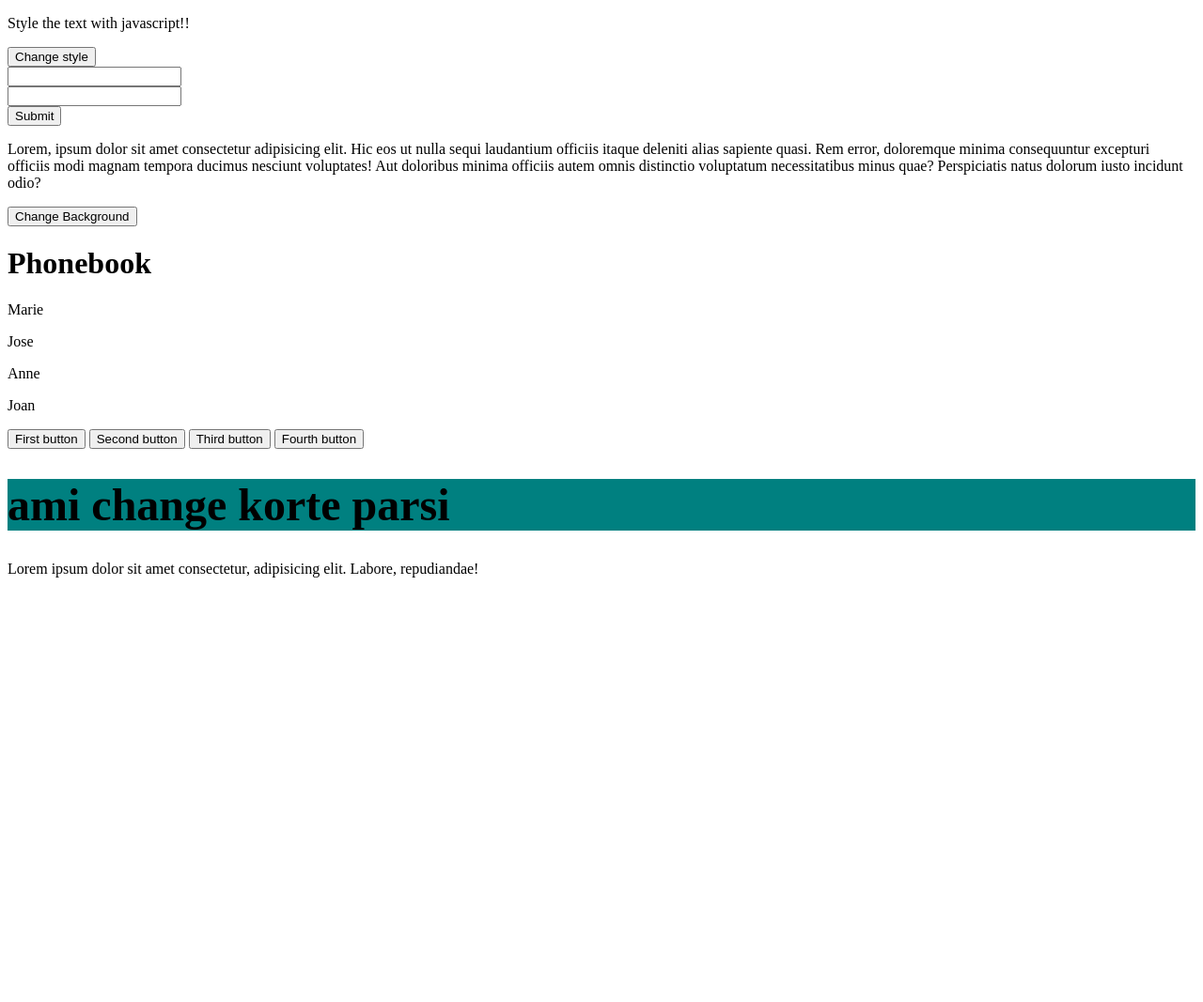
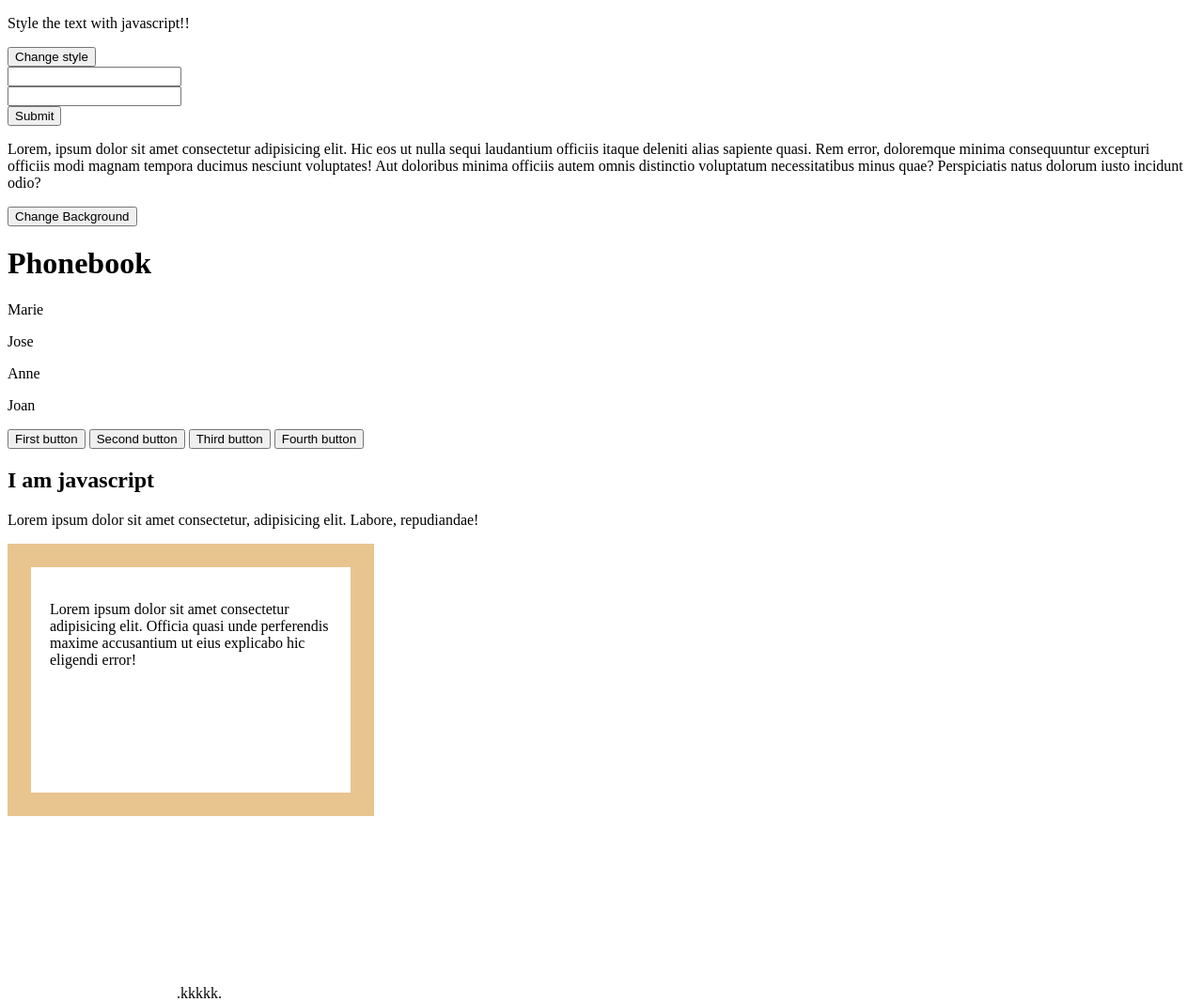
Before and after one commit to Bachan-kubi/js-concept, a plain HTML site: page w3resources/DOM/index.html in a window 1280 px wide. Shown: the whole page at 94% size. Before the commit the page ends 800 px from the top, so only its background shows below. Drawn offline with Linux system fonts and the light colour scheme.

Commit message:
deep learning on js concept

```diff
--- a/w3resources/DOM/backgroundColor.js
+++ b/w3resources/DOM/backgroundColor.js
@@ -1,30 +1,38 @@
-function changeBgColor(){
-    const color = document.getElementById('bg-color');
-    color.classList.add('b-color');
-}
+// function changeBgColor(){
+//     const color = document.getElementById('bg-color');
+//     color.classList.add('b-color');
+// }
 
-const pageTitle = document.getElementById('page-title');
-console.log(pageTitle)
-const classNames = document.getElementsByClassName('family');
-console.log(classNames[1]);
-// const arr = classNames.forEach(ele=>console.log(ele))
+// const pageTitle = document.getElementById('page-title');
+// console.log(pageTitle)
+// const classNames = document.getElementsByClassName('family');
+// console.log(classNames[1]);
+// // const arr = classNames.forEach(ele=>console.log(ele))
 
-const convertedToArray = [...classNames];
-console.log(convertedToArray)
-convertedToArray.forEach(ele=>console.log(ele))
+// const convertedToArray = [...classNames];
+// console.log(convertedToArray)
+// convertedToArray.forEach(ele=>console.log(ele))
 
-const tags = document.getElementsByTagName('p');
-console.log(tags)
-const allTags = [...tags];
-allTags.map(elem=>console.log(elem));
+// const tags = document.getElementsByTagName('p');
+// console.log(tags)
+// const allTags = [...tags];
+// allTags.map(elem=>console.log(elem));
 
-// const querySelectors = document.querySelectorAll('section button:nth-child(3)');
-const querySelectors = document.querySelectorAll('section button');
-console.log(querySelectors)
-querySelectors.forEach(ele=>console.log(ele));
-// change elements
-const changeContentJs = document.getElementById('js');
-const changeContentPara = document.getElementById('para');
-console.log(changeContentJs);
-changeContentJs.innerHTML= '<h1>ami change korte <b>parsi</b></h1>';
-changeContentJs.classList.add('c-color');
+// // const querySelectors = document.querySelectorAll('section button:nth-child(3)');
+// const querySelectors = document.querySelectorAll('section button');
+// console.log(querySelectors)
+// querySelectors.forEach(ele=>console.log(ele));
+// // change elements
+// const changeContentJs = document.getElementById('js');
+// const changeContentPara = document.getElementById('para');
+// console.log(changeContentJs);
+// changeContentJs.innerHTML= '<h1>ami change korte <b>parsi</b></h1>';
+// changeContentJs.classList.add('c-color');
+// // text content
+const p = document.querySelector('p');
+console.log(p.innerText)
+console.log(p.textContent)
+
+const footer = document.getElementById('footer');
+console.log(footer.parentNode.parentNode.parentNode.parentNode.parentNode.parentNode)
+console.log(footer)
--- a/w3resources/DOM/index.html
+++ b/w3resources/DOM/index.html
@@ -48,10 +48,18 @@
         <h2 id="js">I am javascript</h2>
         <p id="para">Lorem ipsum dolor sit amet consectetur, adipisicing elit. Labore, repudiandae!</p>
      </div>
+     <div id="example">
+        <p>Lorem ipsum dolor sit amet consectetur adipisicing elit. Officia quasi unde perferendis maxime accusantium ut eius explicabo hic eligendi error!</p>
+      </div>
+      <main style="position: relative" id="main">
+        <article>
+          <div id="ex" style="position: absolute; left: 180px; top: 180px">.kkkkk.</div>
+        </article>
+      </main>
 
 
 
-    <!-- <script src="./script.js"></script> -->
+    <script src="./script.js"></script>
     <script src="./backgroundColor.js"></script>
 </body>
 </html>
--- a/w3resources/DOM/script.js
+++ b/w3resources/DOM/script.js
@@ -51,20 +51,35 @@ console.log(para, button);
 // }
 
 // get form value
-function getFormValue(event) {
-    event.preventDefault();
-    let fname = document.getElementById('fname');
-    console.dir(fname.value);
-    // method-1
-    // const v = document.getElementById('form-1');
-    // console.dir(v.elements['fname'].value);
-    // console.dir(v.elements['lname'].value);
+// function getFormValue(event) {
+//     event.preventDefault();
+//     let fname = document.getElementById('fname');
+//     console.dir(fname.value);
+//     // method-1
+//     // const v = document.getElementById('form-1');
+//     // console.dir(v.elements['fname'].value);
+//     // console.dir(v.elements['lname'].value);
 
-    // method-2
-    // for (let i = 0; i < v.elements.length; i++) {
-    //     let element = v.elements[i];
-    //     if (element.type !== "button" && element.type !== "submit") {
-    //         console.log(element.value);
-    //     }
-    // }
-}
+//     // method-2
+//     // for (let i = 0; i < v.elements.length; i++) {
+//     //     let element = v.elements[i];
+//     //     if (element.type !== "button" && element.type !== "submit") {
+//     //         console.log(element.value);
+//     //     }
+//     // }
+// }
+const ex = document.getElementById('ex')
+console.log(ex)
+
+console.log(ex.offsetParent.id); // main
+console.log(ex.offsetLeft); // 180 (note: a number, not a string "180px")
+console.log(ex.offsetTop);
+
+// local storage
+localStorage.setItem('test', 1);
+console.log(localStorage.getItem('test'));
+const re= localStorage.removeItem('test');
+console.log(re);
+const newStore = localStorage.setItem('ami', 'kkk')
+const res = localStorage.clear('ami')
+sessionStorage.setItem('nai', 1);
--- a/w3resources/DOM/style.css
+++ b/w3resources/DOM/style.css
@@ -10,3 +10,10 @@
 .c-color{
   background-color: teal;
 }
+#example {
+  width: 300px;
+  height: 200px;
+  border: 25px solid #E8C48F;
+  padding: 20px;
+  overflow: auto;
+}
```
Also changed, not shown: w3resources/DOM/content.html (added, +23 -0 lines).
